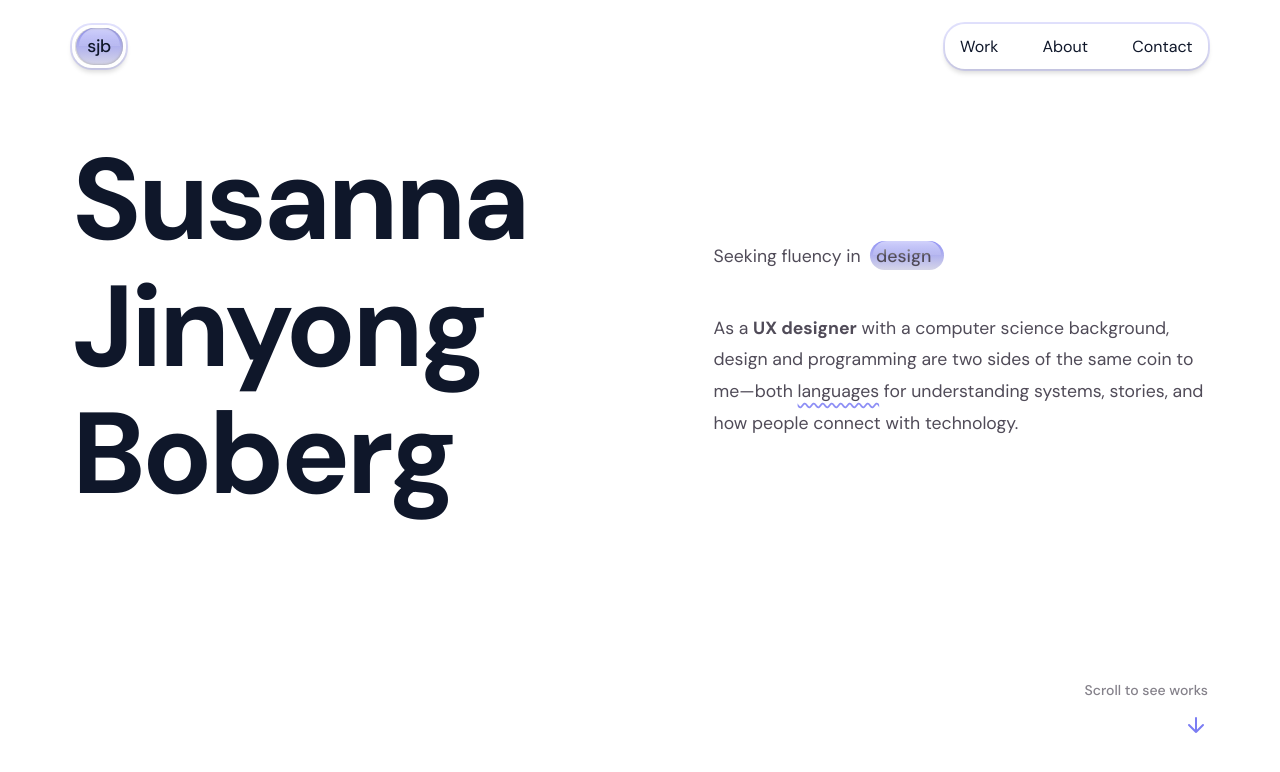
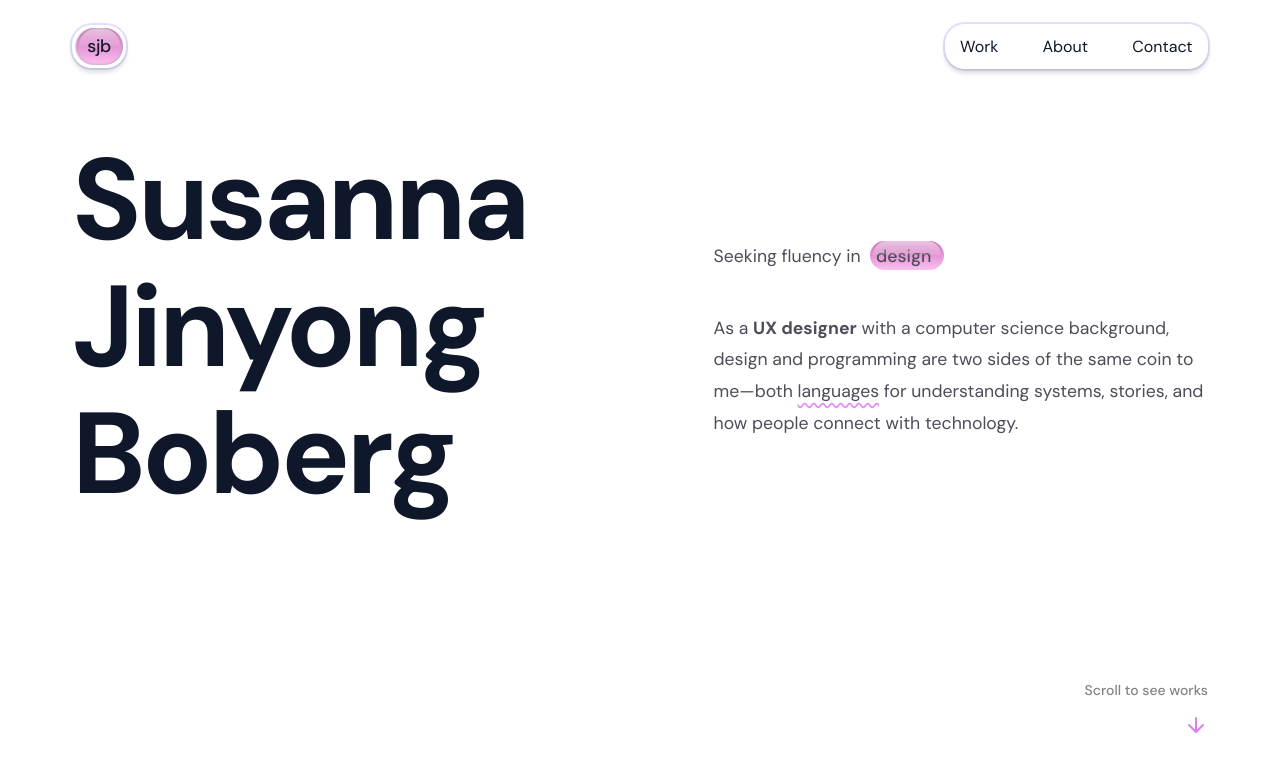
Before and after one commit to susannaboberg/susannaboberg.github.io, a plain HTML site: page index.html in a window 1280 px wide. Shown: the top 772 px of the page. Drawn offline with nearby package versions, Linux system fonts and the light colour scheme.

Commit message:
change color to pink

```diff
--- a/styles.css
+++ b/styles.css
@@ -154,7 +154,7 @@ body.menu-open {
 .logo-overlay {
     border-radius: 20px;
     position: absolute;
-    background-image: linear-gradient(rgba(66, 69, 238, 0.6), rgba(185, 185, 216, 0.6));
+    background-image: linear-gradient(rgba(168, 14, 137, 0.6), rgba(249, 148, 232, 0.6));
     z-index: -1;
     opacity: 1;
     transition: opacity 0.3s ease, left 0.3s ease, width 0.3s ease, right 0.3s ease;
@@ -244,7 +244,7 @@ body.menu-open {
 }
 
 .curved-underline {
-    text-decoration: #4245ee99 underline wavy;
+    text-decoration: #ce42ee99 underline wavy;
     text-underline-offset: 5px;
 }
 
@@ -273,7 +273,7 @@ body.menu-open {
     white-space: nowrap;
     padding: 0.2rem 0.4rem;
     border-radius: 20px;
-    background-image: linear-gradient(rgba(66, 69, 238, 0.6), rgba(185, 185, 216, 0.6));
+    background-image: linear-gradient(rgba(168, 14, 137, 0.6), rgba(249, 148, 232, 0.6));
 }
 
 .typing-word::after {
@@ -321,7 +321,7 @@ body.menu-open {
 .scroll-arrow svg {
     width: 100%;
     height: 100%;
-    stroke: #4245ee;
+    stroke: #d142ee;
 }
 
 @keyframes bounce {
```
